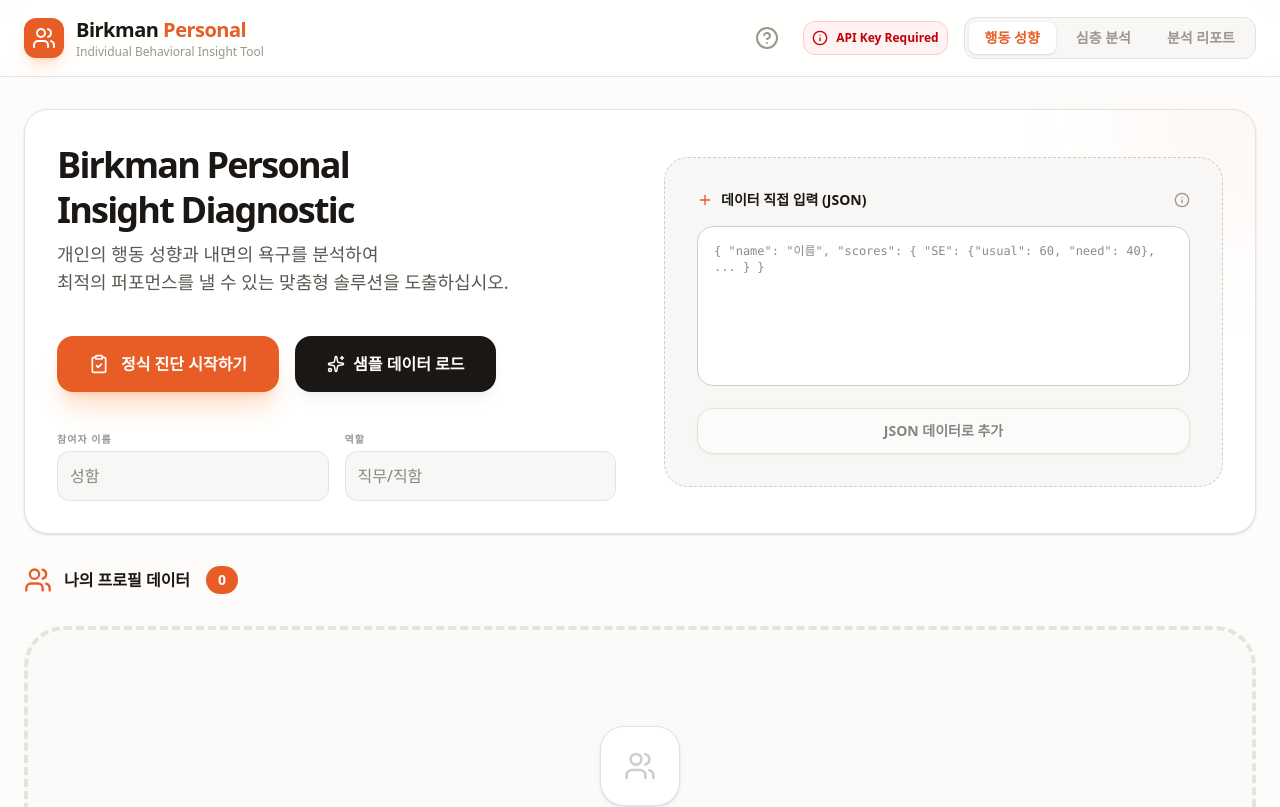
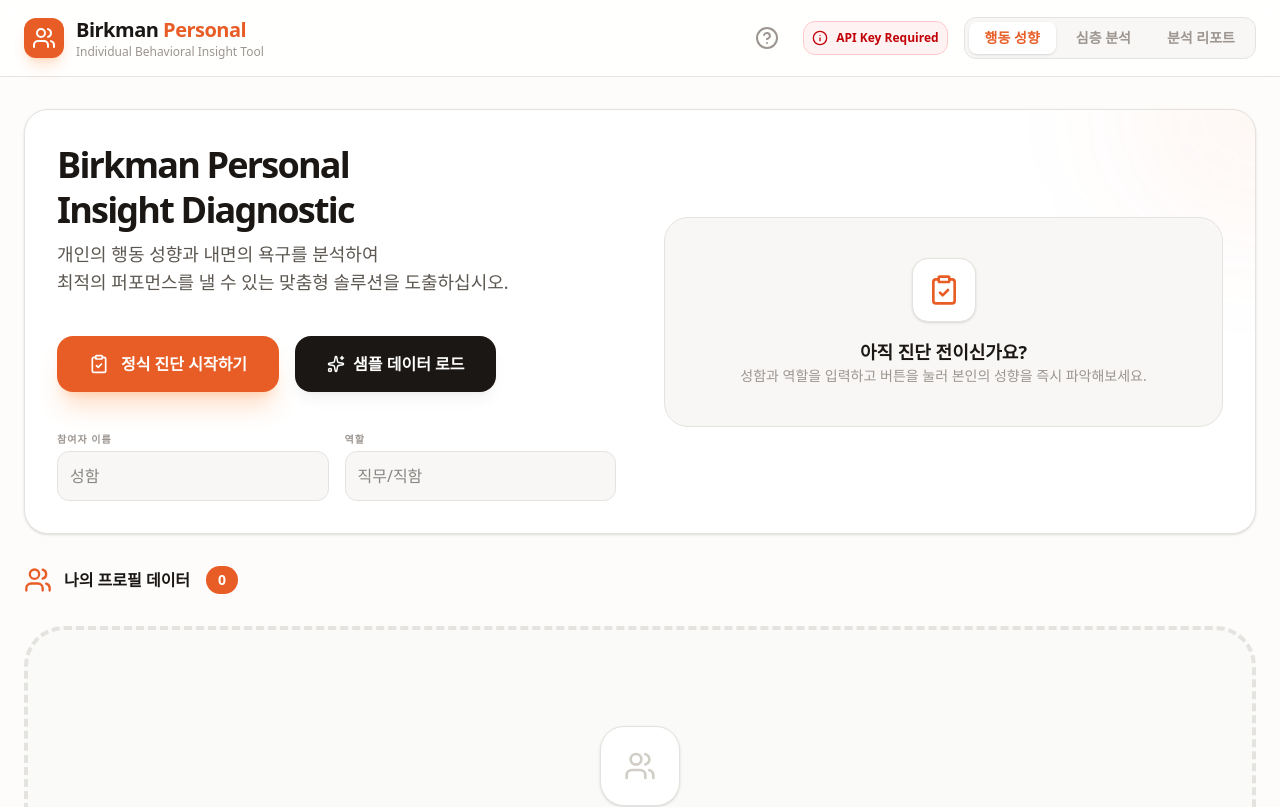
Before and after one commit to ohbupseok/2026-Birkman, a React (Vite) app: page / in a window 1280 px wide. Shown: the top 807 px of the page. Built offline with nearby package versions, Linux system fonts and the light colour scheme.

Commit message:
feat: Remove manual JSON input parsing
The ability to manually parse JSON input for member data has been removed. This functionality is no longer necessary as data is expected to be loaded through other mechanisms.

```diff
--- a/src/App.tsx
+++ b/src/App.tsx
@@ -45,7 +45,6 @@
     loadSampleData
   } = useBirkmanStore();
 
-  const [rawInput, setRawInput] = useState('');
   const [activeTab, setActiveTab] = useState<'members' | 'analysis' | 'report'>('members');
   const [isGenerating, setIsGenerating] = useState(false);
   const [report, setReport] = useState<string | null>(null);
@@ -69,30 +68,6 @@
       primaryColor: r.primaryColor
     }));
   }, [results]);
-
-  const handleParseInput = () => {
-    try {
-      const parsed = JSON.parse(rawInput);
-      const processMember = (m: any) => ({
-        name: m.name,
-        role: m.role || '팀원',
-        scores: m.scores,
-        primaryColor: (['red', 'green', 'yellow', 'blue'].includes(m.primaryColor) ? m.primaryColor : 'blue') as 'red' | 'green' | 'yellow' | 'blue',
-        timestamp: Date.now() + Math.random()
-      });
-
-      if (Array.isArray(parsed)) {
-        const newResults = parsed.map(processMember);
-        useBirkmanStore.setState({ results: [...newResults, ...results] });
-      } else {
-        const newResult = processMember(parsed);
-        useBirkmanStore.setState({ results: [newResult, ...results] });
-      }
-      setRawInput('');
-    } catch (e) {
-      setError("데이터 형식이 올바르지 않습니다. JSON 형식을 확인해주세요.");
-    }
-  };
 
   const handleLoadExample = () => {
     loadSampleData();
@@ -211,8 +186,8 @@
                       <p className="text-sm">성함과 역할을 입력하고 <span className="font-bold">정식 진단 시작하기</span>를 통해 자신의 성향을 파악하세요.</p>
                     </div>
                     <div className="p-4 bg-[#F8F7F5] rounded-2xl border border-[#E5E3DF]">
-                      <p className="font-bold text-sm mb-1">팁: 전문가 데이터 활용</p>
-                      <p className="text-sm">이미 버크만 진단을 받았다면 우측의 <span className="font-bold">JSON 데이터 추가</span> 기능을 통해 빠르고 정확하게 분석을 시작할 수 있습니다.</p>
+                      <p className="font-bold text-sm mb-1">팁: 샘플 데이터 활용</p>
+                      <p className="text-sm">즉시 분석 기능을 체험하고 싶다면 <span className="font-bold">샘플 데이터 로드</span> 버튼을 통해 미리 준비된 데이터를 불러올 수 있습니다.</p>
                     </div>
                   </div>
                 </section>
@@ -425,34 +400,14 @@
                     </div>
                   </div>
 
-                  <div className="bg-[#F8F7F5] rounded-3xl p-8 border border-dashed border-[#D1CEC8]">
-                    <div className="flex items-center justify-between mb-4">
-                      <span className="text-sm font-bold flex items-center gap-2">
-                        <Plus size={16} className="text-[#E85D26]" />
-                        데이터 직접 입력 (JSON)
-                      </span>
-                      <div title="이름, 역할, 9개 지표 점수 포함">
-                        <Info size={16} className="text-[#9C9590] cursor-help" />
-                      </div>
+                  <div className="bg-[#F8F7F5] rounded-3xl p-10 border border-[#E5E3DF] flex flex-col items-center justify-center text-center space-y-4">
+                    <div className="w-16 h-16 bg-white rounded-2xl flex items-center justify-center shadow-sm border border-[#E5E3DF]">
+                      <ClipboardCheck size={32} className="text-[#E85D26]" />
                     </div>
-                    <textarea
-                      placeholder='{ "name": "이름", "scores": { "SE": {"usual": 60, "need": 40}, ... } }'
-                      className="w-full h-40 bg-white rounded-2xl border border-[#D1CEC8] p-4 text-xs font-mono focus:ring-2 focus:ring-[#E85D26]/20 focus:border-[#E85D26] outline-none resize-none"
-                      value={rawInput}
-                      onChange={(e) => setRawInput(e.target.value)}
-                    />
-                    <button
-                      onClick={handleParseInput}
-                      disabled={!rawInput}
-                      className="w-full mt-4 py-3 bg-white border border-[#D1CEC8] rounded-2xl text-sm font-bold hover:bg-[#FDFCFB] transition-all disabled:opacity-50 active:scale-95 shadow-sm"
-                    >
-                      JSON 데이터로 추가
-                    </button>
-                    {error && (
-                      <p className="mt-3 text-xs text-red-500 font-bold flex items-center gap-1 bg-red-50 p-2 rounded-lg border border-red-100">
-                        <AlertTriangle size={12} /> {error}
-                      </p>
-                    )}
+                    <div>
+                      <h4 className="font-bold text-lg">아직 진단 전이신가요?</h4>
+                      <p className="text-sm text-[#9C9590]">성함과 역할을 입력하고 버튼을 눌러 본인의 성향을 즉시 파악해보세요.</p>
+                    </div>
                   </div>
                 </div>
               </section>
```
